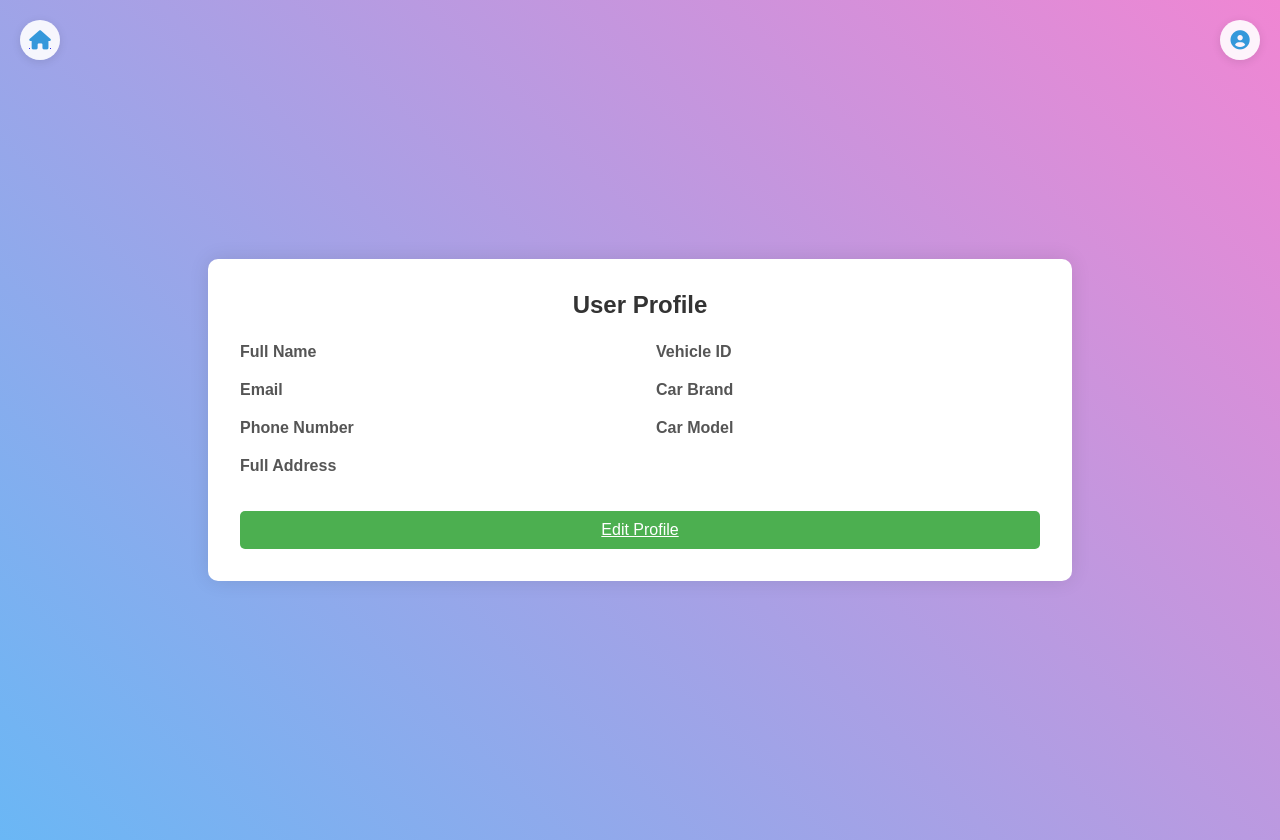
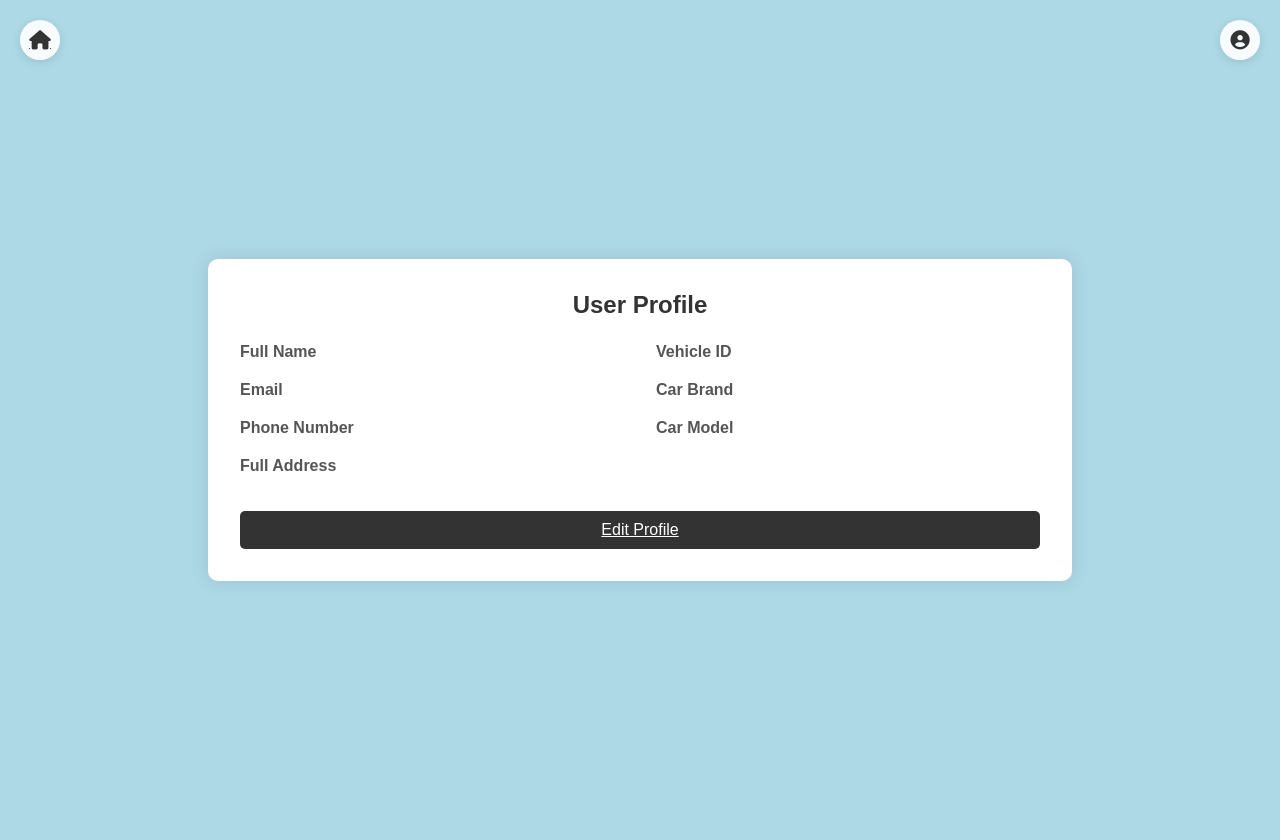
Before and after one commit to Coffee-06/update, a Flask app: template Templates/view_profile.html in a window 1280 px wide. Run offline with Flask 3, Linux system fonts and the light colour scheme; the template is opened without the code that fills it, so the values that code supplies are empty.

Commit message:
made chng

```diff
--- a/Templates/signup.html
+++ b/Templates/signup.html
@@ -121,7 +121,7 @@
                 <div class="form-column">
                     <div class="input-group">
                         <label for="address">Policy Number</label>
-                        <input type="text" id="Policy Number" name="Policy Number" placeholder="Policy Number" required>
+                        <input type="text" id="policy_number" name="policy_number" placeholder="Policy Number" required>
                     </div>
                     <div class="input-group">
                         <label for="vehicleId">Vehicle ID</label>
--- a/Templates/view_profile.html
+++ b/Templates/view_profile.html
@@ -14,7 +14,7 @@
             align-items: center;
             min-height: 100vh;
             margin: 0;
-            background: linear-gradient(45deg, #6ab7f5, #f086d3);
+            background: lightblue;
             padding: 20px;
         }
         .nav-buttons {
@@ -45,7 +45,7 @@
         }
         .home-button i, .user-profile i {
             font-size: 1.2rem;
-            color: #3498db;
+            color: #333;
         }
         .user-profile {
             position: relative;
@@ -108,7 +108,7 @@
             color: #333;
         }
         .edit-button {
-            background-color: #4CAF50;
+            background-color: #333;
             color: white;
             border: none;
             padding: 10px 20px;
@@ -124,7 +124,7 @@
             margin-right: auto;
         }
         .edit-button:hover {
-            background-color: #45a049;
+            background-color: #555;
         }
     </style>
 </head>
--- a/app.py
+++ b/app.py
@@ -48,21 +48,12 @@ def signup():
         email = request.form.get('email')
         vehicle_id = request.form.get('vehicleId')
         contact_number = request.form.get('phoneNumber')
-        address = request.form.get('address')
+        policy_number = request.form.get('policy_number')
         car_brand = request.form.get('carBrand')
         model = request.form.get('carModel')
 
-        # print("DATA from form")
-        # print(f"name : {name}")
-        # print(f"email : {email}")
-        # print(f"password : {password}")
-        # print(f"vehicle_id : {vehicle_id}")
-        # print(f"contact_number : {contact_number}")
-        # print(f"address : {address}")
-        # print(f"car_brand : {car_brand}")
-        # print(f"model : {model}")
 
-        if not all([name, password, email, vehicle_id, contact_number, address, car_brand, model]):
+        if not all([name, password, email, vehicle_id, contact_number,policy_number, car_brand, model]):
             flash("All fields are required!", "error")
             return render_template('signup.html')
 
@@ -74,40 +65,19 @@ def signup():
             flash("Email already exists.")
             return render_template('signup.html')
 
-        #connection = connect_to_db()
-        #if connection:
-            #try:
-                #cursor = connection.cursor()
-                #with connection.cursor() as cursor:
-                #query = '''
-                #INSERT INTO user_info (name, password, email, vehicle_id, contact_number, address, car_brand, model)
-                #VALUES (%s, %s, %s, %s, %s, %s, %s, %s)
-                #'''
-                #cursor.execute(query, (name, hashed_password, email, vehicle_id, contact_number, address, car_brand, model))
-                #connection.commit()
-                #cursor.close()
+
         user_info_collection.insert_one({
             "name":name,
             "password":hashed_password,
             "email":email,
             "vehicle_id":vehicle_id,
             "contact_number":contact_number,
-            "address":address,
+            "policy_number":policy_number,
             "car_brand":car_brand,
             "model":model
         })
         flash("Signup successful!", "success")
         return redirect(url_for('dashboard'))
-            #except connector.IntegrityError as e:
-                #if 'Duplicate entry' in str(e):
-                    #flash("Email already exists. Please use a different email.", "error")
-                #else:
-                    #flash("An error occurred while signing up. Please try again.", "error")
-            #except connector.Error as e:
-                #print(f"Error executing query: {e}")
-                #flash("An error occurred while signing up. Please try again.", "error")
-        #else:
-            #flash("Database connection failed. Please try again later.", "error")
 
     return render_template('signup.html')
 
@@ -290,7 +260,9 @@ def view_profile():
     #else:
         #flash("Database connection failed. Please try again later.", "error")
 
-    return redirect(url_for('dashboard'))
+    #return redirect(url_for('dashboard'))
+    return render_template('view_profile.html', user_info=user_info)
+
 
 
 @app.route('/edit_profile', methods=['GET', 'POST'])
```
